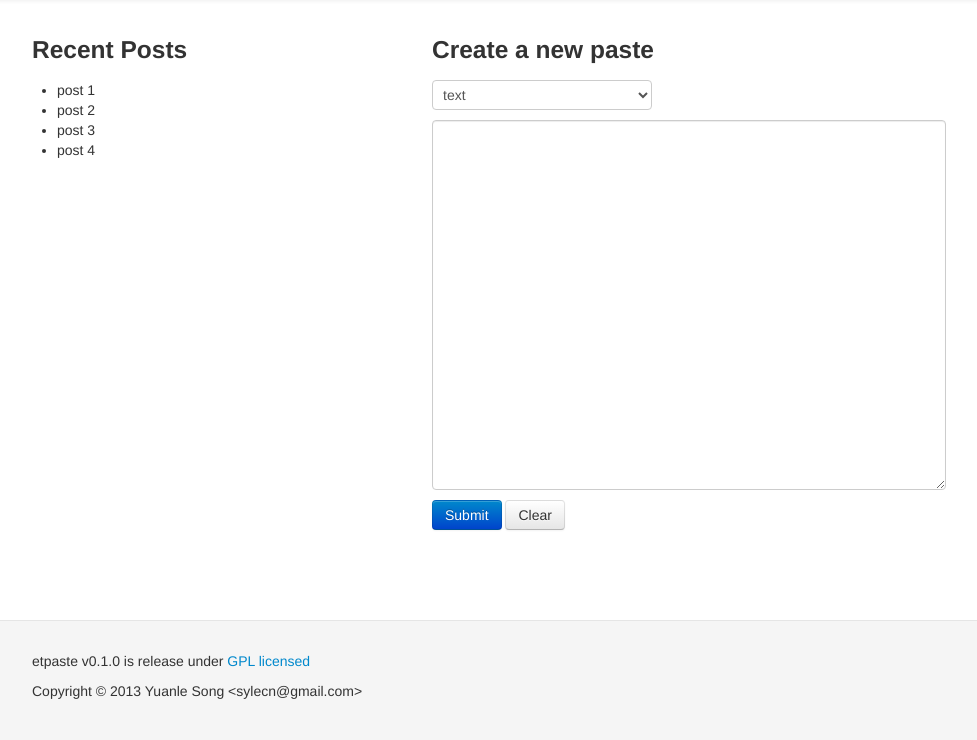
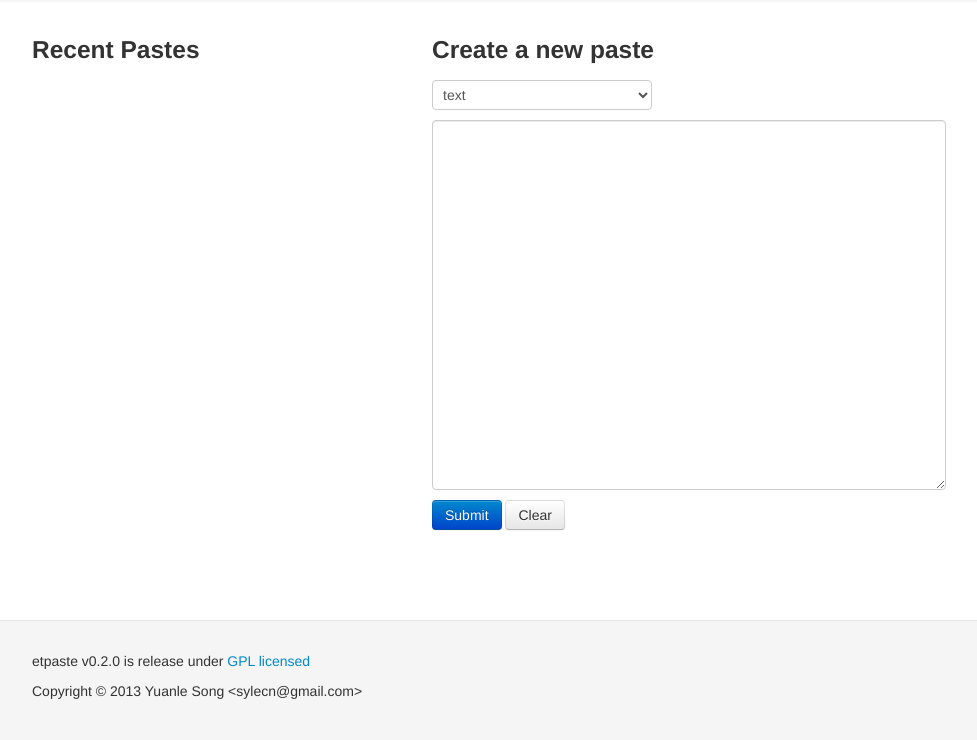
Before and after one commit to sylecn/etpaste, a Flask app: page / in a window 1280 px wide. Shown: the part 42-782 px from the top of the page, without its empty margins (138-1115 px from the left). Run offline with Flask 2, Linux system fonts and the light colour scheme; parts of the project's set-up code (start-up, migrations or seed data) failed here and were passed over; some libraries are stand-ins or nearby versions.

Commit message:
v0.2.0 make recent list work in homepage
- added id and post_time for paste
- added Arrow as dependency
- now show paste post_time in show_paste.html
- added a doc/bugs file, this may be moved online later.
  - found html escape is not correct bug.

```diff
--- a/etpaste/main.py
+++ b/etpaste/main.py
@@ -24,6 +24,7 @@ main entrance to the web app
 """
 
 import pygments
+import arrow
 
 from flask import (Flask, render_template, url_for,
                    request,
@@ -46,7 +47,8 @@ def inject_version():
 
 @app.route("/")
 def home():
-    return render_template('home.html')
+    recent_pastes = vdb.get_recent_paste()
+    return render_template('home.html', recent_pastes=recent_pastes)
 
 
 @app.route("/guess")
--- a/etpaste/templates/home.html
+++ b/etpaste/templates/home.html
@@ -8,12 +8,11 @@ etpaste - eternal pastebin service
 {% block body %}
 <div id="recent-posts" class="row">
   <div class="span5">
-    <h3>Recent Posts</h3>
+    <h3>Recent Pastes</h3>
     <ul>
-      <li>post 1</li>
-      <li>post 2</li>
-      <li>post 3</li>
-      <li>post 4</li>
+      {% for p in recent_pastes %}
+      <li><a href="{{ url_for('show_paste', paste_id=p.id) }}">paste {{ p.id }}, posted {{ p.post_time.humanize() }}</a></li>
+      {% endfor %}
     </ul>
   </div>
   <div class="span4">
--- a/etpaste/templates/show_paste.html
+++ b/etpaste/templates/show_paste.html
@@ -7,6 +7,7 @@ paste {{ paste_id }}
 {% endblock head %}
 {% block body %}
 <h3>paste {{ paste_id }}</h3>
-<div class="row">Syntax: {{ paste.lang }}</div>
+<p>post time: <a ref="#" title="{{ paste.post_time.to('local').format('YYYY-MM-DD HH:mm:ss') }}">{{ paste.post_time.humanize() }}</a></p>
+<p>Syntax: {{ paste.lang }}</p>
 {{ paste.html|safe }}
 {% endblock body %}
--- a/etpaste/vdb.py
+++ b/etpaste/vdb.py
@@ -4,6 +4,8 @@
 """
 vdb
 """
+
+import arrow
 
 from .utils import error, ok
 
@@ -12,9 +14,13 @@ db = []
 
 
 def new_paste(lang, content):
-    db.append({"lang": lang,
-               "content": content})
-    return len(db) - 1
+    db.append({
+        "id": len(db),
+        "lang": lang,
+        "content": content,
+        "post_time": arrow.utcnow()})
+    return len(db) - 1          # this is fragile, only works for single
+                                # thread program.
 
 
 def get_paste(paste_id):
@@ -22,3 +28,12 @@ def get_paste(paste_id):
         return ok(**db[paste_id])
     except IndexError as e:
         return error(msg="not found")
+
+
+def get_recent_paste():
+    """return most recent 10 paste.
+
+    Return recent 10 pastes's paste_id as an iterable.
+
+    """
+    return (p for p in db[-1:-10:-1])
--- a/etpaste/version.py
+++ b/etpaste/version.py
@@ -5,4 +5,4 @@
 stores the version number
 """
 
-VERSION = '0.1.0'
+VERSION = '0.2.0'
--- a/requirements.txt
+++ b/requirements.txt
@@ -3,3 +3,4 @@ Flask-SQLAlchemy
 Flask-WTF
 uwsgi
 Pygments
+Arrow
```
Also changed, not shown: 2 other files.
